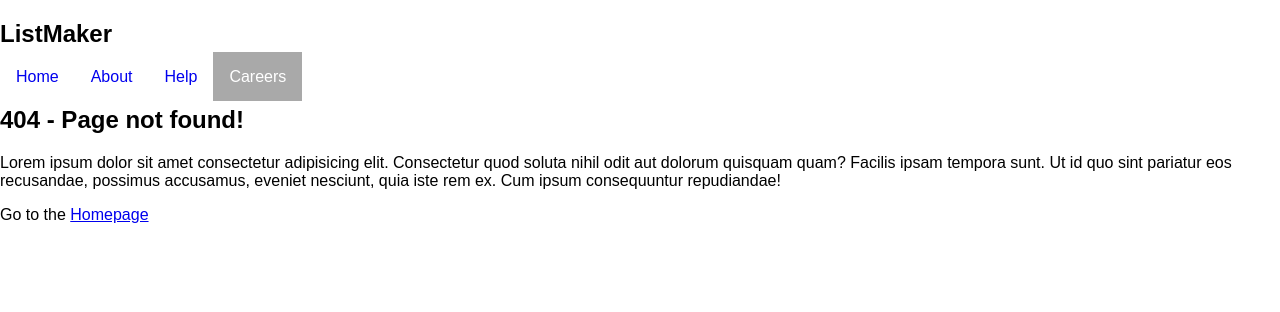
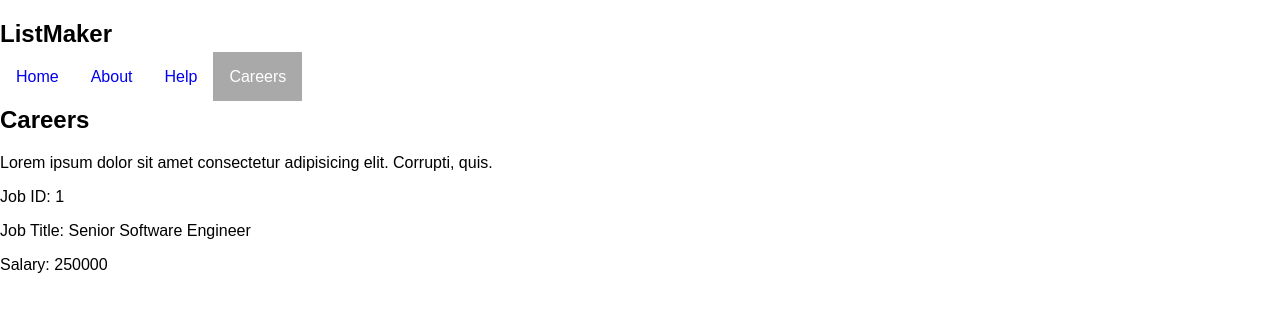
Before and after one commit to tdkent/listmaker-frontend, a React (Create React App) app: page /careers/1 in a window 1280 px wide. Shown: the top 312 px of the page. Built offline with nearby package versions, Linux system fonts and the light colour scheme; data requests are answered from the project's data file.

Commit message:
getting param routes to work

```diff
--- /dev/null
+++ b/src/pages/careers/CareerDetails.tsx
@@ -0,0 +1,27 @@
+import { useLoaderData } from "react-router-dom";
+
+interface Career {
+  id: number;
+  title: string;
+  salary: number;
+}
+
+const CareerDetails = () => {
+  // const { id } = useParams();
+  const data = useLoaderData();
+  const careerData: Career = data as Career;
+  return (
+    <div>
+      <p>Job ID: {careerData.id}</p>
+      <p>Job Title: {careerData.title}</p>
+      <p>Salary: {careerData.salary}</p>
+    </div>
+  );
+};
+
+export default CareerDetails;
+
+export const careerDetailsLoader = async ({ params }: any) => {
+  const { id } = params;
+  return fetch(`http://localhost:4000/careers/${id}`);
+};
--- a/src/pages/careers/Careers.tsx
+++ b/src/pages/careers/Careers.tsx
@@ -1,4 +1,4 @@
-import { useLoaderData } from "react-router-dom";
+import { useLoaderData, Link } from "react-router-dom";
 
 interface Career {
   id: number;
@@ -11,14 +11,12 @@ const Careers = () => {
   const careersData: Career[] = data as Career[];
   return (
     <div>
-      {careersData.map((career: Career) => {
-        return (
-          <div>
-            <p>{career.title}</p>
-          </div>
-        );
-      })}
-      <h3>Career List</h3>
+      {careersData.map((career: Career) => (
+        <Link to={`/careers/${career.id}`} key={career.id}>
+          <p>{career.title}</p>
+          <p>Salary: ${career.salary}</p>
+        </Link>
+      ))}
     </div>
   );
 };
--- a/src/router/router.tsx
+++ b/src/router/router.tsx
@@ -10,6 +10,9 @@ import FAQ from "../pages/help/FAQ";
 import Contact from "../pages/help/Contact";
 import Home from "../pages/Home";
 import NotFound from "../pages/NotFound";
+import CareerDetails, {
+  careerDetailsLoader,
+} from "../pages/careers/CareerDetails";
 
 export const router = createBrowserRouter([
   {
@@ -49,6 +52,11 @@ export const router = createBrowserRouter([
               return fetch(`http://localhost:4000/careers`);
             },
           },
+          {
+            path: ":id",
+            element: <CareerDetails />,
+            loader: careerDetailsLoader,
+          },
         ],
       },
       {
```
